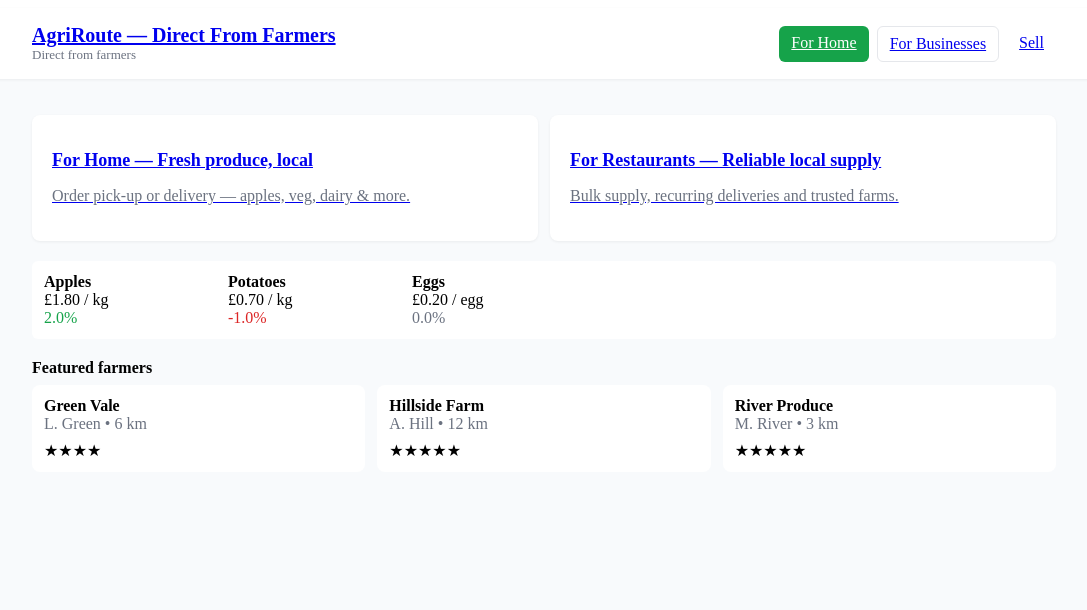
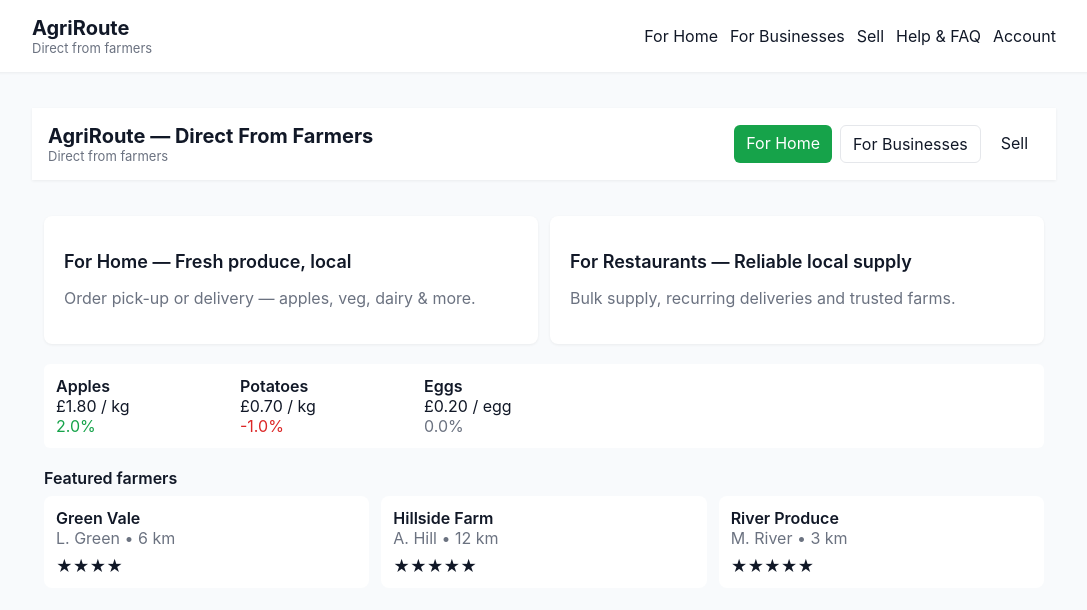
Before and after one commit to AgriRouteco/AgriRoute, a Next.js app: page / in a window 1280 px wide. Shown: the top 610 px of the page, without its empty margins (96-1183 px from the left). Built offline with nearby package versions, Linux system fonts and the light colour scheme.

Commit message:
Create _app.js

```diff
--- /dev/null
+++ b/pages/_app.js
@@ -0,0 +1,11 @@
+// pages/_app.js
+import '../styles/globals.css'
+import Layout from '../components/Layout'
+
+export default function MyApp({ Component, pageProps }) {
+  return (
+    <Layout>
+      <Component {...pageProps} />
+    </Layout>
+  )
+}
```
